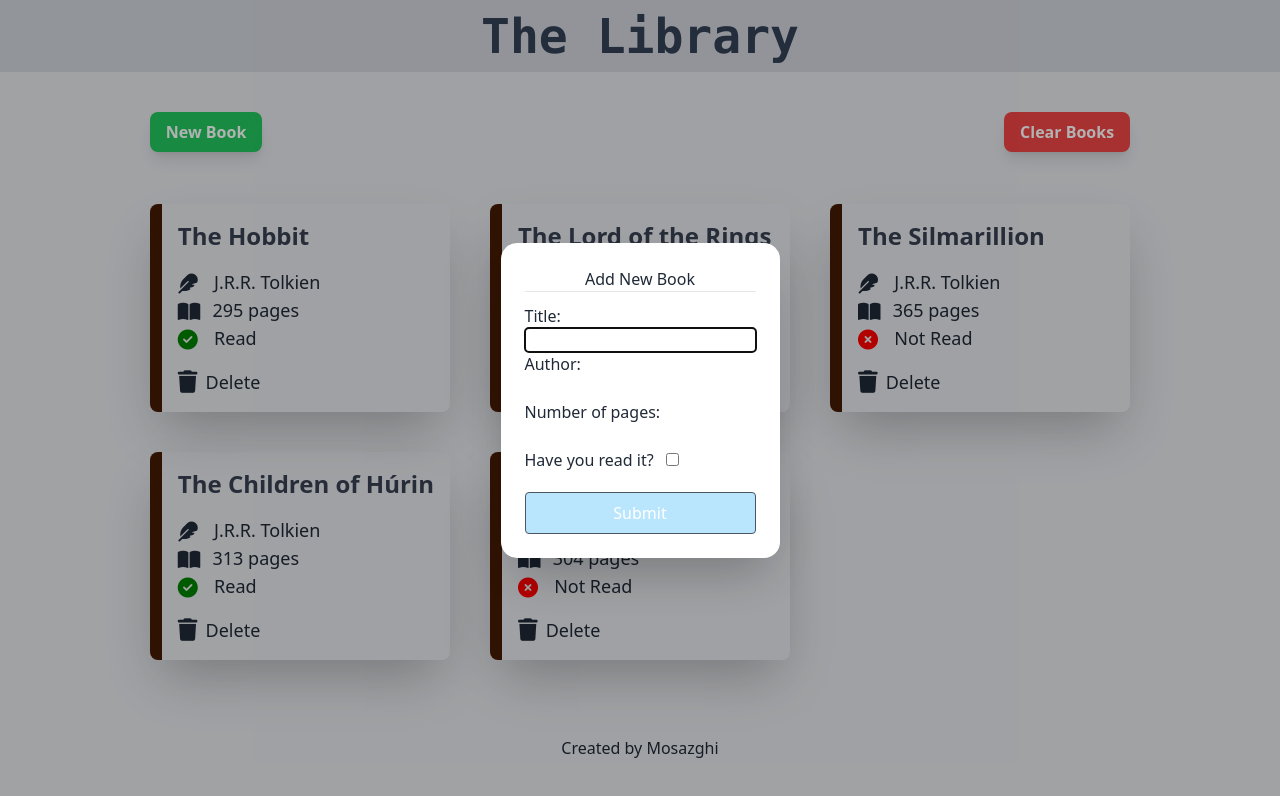
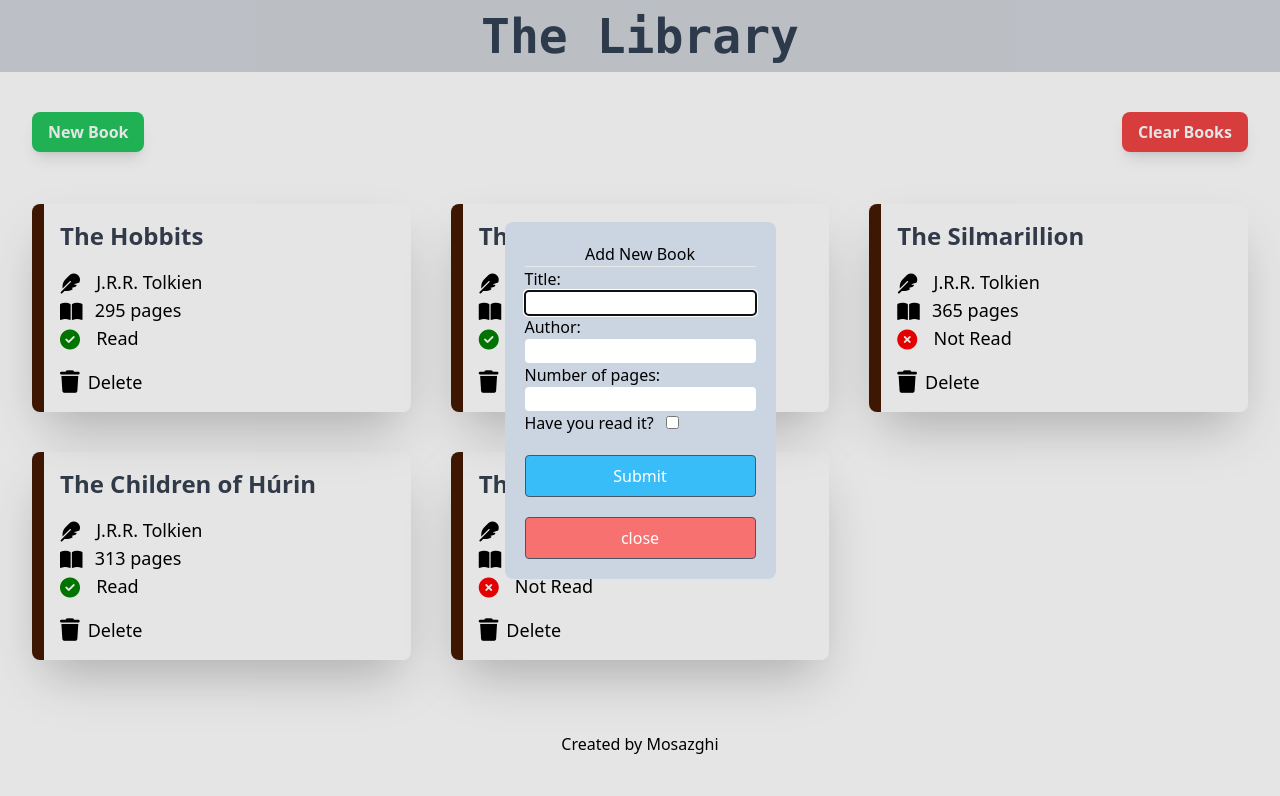
Before and after one commit to Mosazghi/library, a plain HTML site: page index.html in a window 1280 px wide. Both pictures are taken after a click on the button "New Book". Drawn offline with nearby package versions, Linux system fonts and the light colour scheme; files whose address does not match are found by name.

Commit message:
inital commit

```diff
--- a/index.html
+++ b/index.html
@@ -4,10 +4,24 @@
     <meta charset="UTF-8" />
     <meta name="viewport" content="width=device-width, initial-scale=1.0" />
     <title>The Library</title>
-    <link href="/dist/output.css" rel="stylesheet" />
+    <script src="https://cdn.tailwindcss.com"></script>
+    <script>
+      tailwind.config = {
+        theme: {
+          extend: {
+            borderWidth: {
+              8: "12px",
+            },
+            gridTemplateColumns: {
+              book: "repeat(auto-fill, minmax(300px, 1fr))",
+            },
+          },
+        },
+      };
+    </script>
   </head>
-  <body class="bg-gray-200 m-0 p-0 box-border h-screen">
-    <div class="flex flex-col items-center h-full">
+  <body class="m-0 p-0 box-border min-h-screen">
+    <div class="flex flex-col h-full">
       <nav class="bg-gray-300 p-3 w-full" id="navbar">
         <h1
           class="transition-colors font-mono font-extrabold text-5xl text-center text-slate-700 hover:text-slate-900"
@@ -15,7 +29,7 @@
           The Library
         </h1>
       </nav>
-      <main class="pt-10 flex-1 flex flex-col items-center">
+      <main class="pt-10 flex-1">
         <!-- Buttons -->
         <div
           class="w-full mb-5 flex flex-col sm:flex-row sm:justify-between gap-5 px-8"
@@ -37,30 +51,42 @@
         </div>
 
         <!-- Form -->
-        <dialog id="formModal" class="modal modal-middle">
-          <form class="modal-box flex flex-col w-auto" id="form">
+        <dialog
+          id="formModal"
+          class="transition-all modal modal-middle p-5 bg-slate-300 rounded-lg"
+        >
+          <form class="modal-box flex flex-col" id="form">
             <h2 class="text-center">Add New Book</h2>
             <hr />
+            <div>
               <label class="mt-3" for="title">Title: </label>
+              <br />
               <input class="rounded" type="text" name="title" required />
+            </div>
+            <div>
               <label for="author">Author: </label>
+              <br />
               <input class="rounded" type="text" name="author" required />
+            </div>
+            <div>
               <label for="pages">Number of pages: </label>
+              <br />
               <input
-              class="rounded"
+                class="rounded w-full"
                 type="number"
                 name="pages"
                 required
                 min="20"
                 max="2000"
               />
+            </div>
             <div>
               <span class="me-2">Have you read it?</span>
               <input type="checkbox" name="read" />
             </div>
 
             <button
-              class="mt-5 border border-gray-600 bg-sky-200 hover:bg-sky-300 p-2 rounded text-white"
+              class="mt-5 border border-gray-600 bg-sky-400 hover:bg-sky-500 p-2 rounded text-white"
               type="submit"
               id="newBtn"
             >
@@ -68,17 +94,21 @@
             </button>
           </form>
           <form method="dialog" class="modal-backdrop">
-            <button>close</button>
+            <button
+              class="mt-5 border border-gray-600 bg-red-400 hover:bg-red-500 p-2 rounded text-white w-full"
+            >
+              close
+            </button>
           </form>
         </dialog>
 
         <!-- Main books -->
         <section
-          class="p-8 grid grid-cols-1 sm:grid-cols-2 md:grid-cols-3 gap-10"
+          class="p-8 grid grid-cols-book gap-10"
           id="books-container"
         ></section>
       </main>
-      <footer class="p-10">
+      <footer class="p-10 text-center">
         Created by <a href="https://github.com/Mosazghi">Mosazghi</a>
       </footer>
     </div>
--- a/src/index.js
+++ b/src/public/index.js
@@ -9,7 +9,7 @@ const bookContainer = document.getElementById("books-container");
 let books = [];
 
 // Test data --------------------------------------------------
-books.push(new Book("The Hobbit", "J.R.R. Tolkien", 295, true));
+books.push(new Book("The Hobbits", "J.R.R. Tolkien", 295, true));
 books.push(new Book("The Lord of the Rings", "J.R.R. Tolkien", 1137, true));
 books.push(new Book("The Silmarillion", "J.R.R. Tolkien", 365, false));
 books.push(new Book("The Children of Húrin", "J.R.R. Tolkien", 313, true));
--- a/tailwind.config.js
+++ /dev/null
@@ -1,15 +0,0 @@
-/** @type {import('tailwindcss').Config} */
-module.exports = {
-  content: ["./src/**/*.{html,js}", "./index.html"],
-  theme: {
-    extend: {
-      borderWidth: {
-        8: "12px",
-      },
-      gridTemplateColumns: {
-        book: "repeat(auto-fill, minmax(300px, 1fr))",
-      },
-    },
-  },
-  plugins: [require("daisyui"), require("tailwindcss-animated")],
-};
```
Also changed, not shown: package.json (deleted, +0 -28 lines), dist/output.css (deleted), src/public/book.js (renamed from src/book.js), 1 other file. Lines whose indentation alone changed are shown as unchanged.
